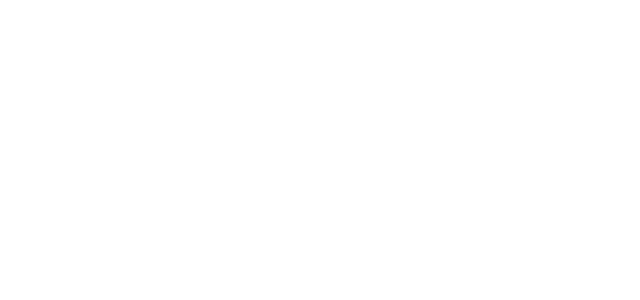
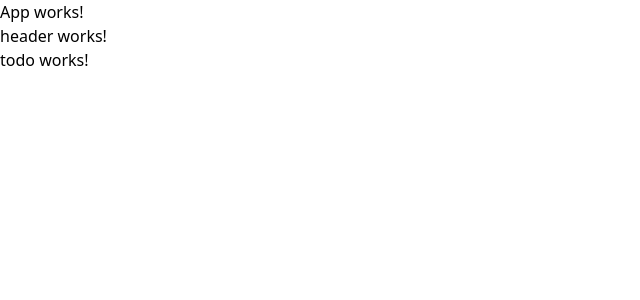
Before and after one commit to joaodos3v/angular_todo_management_app, an Angular app: page /todo in a window 1280 px wide. Before the commit this address led to /. Shown: the top 300 px of the page, without its empty margins (0-640 px from the left). Built offline with nearby package versions, Linux system fonts and the light colour scheme.

Commit message:
feat: create routes and pages structure (9:23)

```diff
--- a/src/app/app.component.html
+++ b/src/app/app.component.html
@@ -1 +1,2 @@
+App works!
 <router-outlet />
--- a/src/app/app.routes.ts
+++ b/src/app/app.routes.ts
@@ -1,3 +1,18 @@
 import { Routes } from '@angular/router';
+import { DefaultComponent } from './shared/layouts/default/default.component';
+import { LoginComponent } from './pages/login/login.component';
+import { MasterComponent } from './shared/layouts/master/master.component';
+import { TodoComponent } from './pages/todo/todo.component';
 
-export const routes: Routes = [];
+export const routes: Routes = [
+  {
+    path: '',
+    component: DefaultComponent,
+    children: [{ path: '', component: LoginComponent }],
+  },
+  {
+    path: '',
+    component: MasterComponent,
+    children: [{ path: 'todo', component: TodoComponent }],
+  },
+];
--- a/src/app/shared/layouts/default/default.component.html
+++ b/src/app/shared/layouts/default/default.component.html
@@ -1 +1 @@
-<p>default works!</p>
+<router-outlet></router-outlet>
--- a/src/app/shared/layouts/master/master.component.html
+++ b/src/app/shared/layouts/master/master.component.html
@@ -1 +1,2 @@
-<p>master works!</p>
+<app-header></app-header>
+<router-outlet></router-outlet>
```
Also changed, not shown: src/app/shared/layouts/default/default.component.ts (+5 -5 lines), src/app/shared/layouts/master/master.component.ts (+6 -5 lines).
